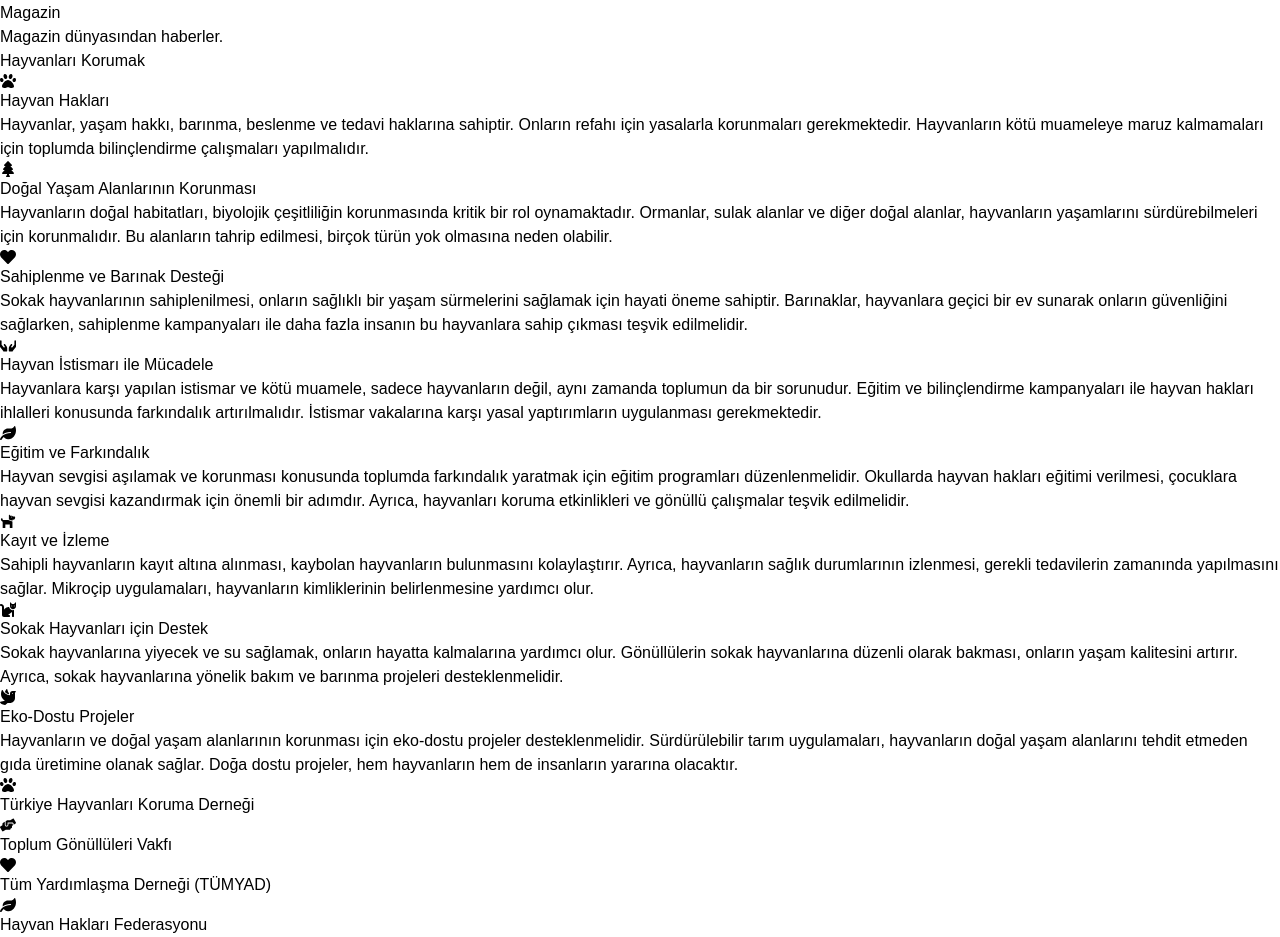
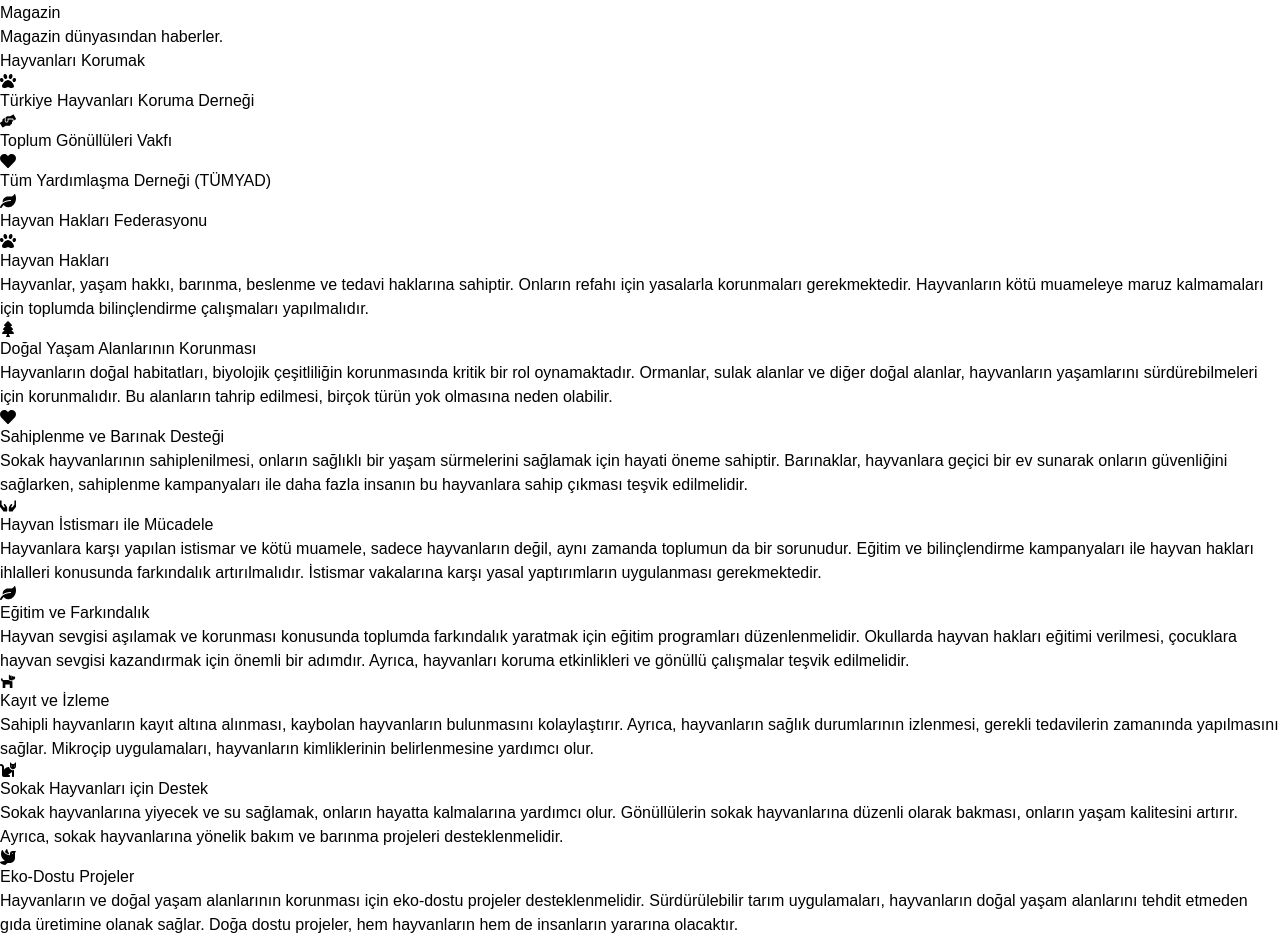
Before and after one commit to mustafakaracuha/sincaps.dev, a Next.js app: page /protecting-animals in a window 1280 px wide. Shown: the part 300-1237 px from the top of the page. Built offline with nearby package versions, Linux system fonts and the light colour scheme.

Commit message:
düzenleme

```diff
--- a/src/app/protecting-animals/page.jsx
+++ b/src/app/protecting-animals/page.jsx
@@ -86,6 +86,16 @@
     return (
         <motion.div initial={{ opacity: 0, y: 10 }} animate={{ opacity: 1, y: 0 }} transition={{ duration: 0.3, delay: 0.1 }} className="w-full h-full overflow-auto pb-24 px-10 max-sm:px-5 py-8">
             <h1 className="text-xl max-sm:text-[16px] flex items-center justify-between gap-4 font-semibold text-gray-600 text-start mb-4">Hayvanları Korumak</h1>
+            <div className="grid grid-cols-1 max-sm:grid-cols-2 lg:grid-cols-4 gap-4 mt-6 mb-6">
+                {donationSites.map((site, index) => (
+                    <a href={site.url} target="_blank" key={index} className={`p-4 rounded-lg flex items-center transition-shadow duration-300 ${site.color}`}>
+                        <div className="flex items-center">
+                            {site.icon}
+                            <h3 className="text-[12px] font-semibold text-white ml-2">{site.name}</h3>
+                        </div>
+                    </a>
+                ))}
+            </div>
             <ul className="space-y-3">
                 {animalProtectionTopics.map((topic, index) => (
                     <motion.li
@@ -103,16 +113,6 @@
                     </motion.li>
                 ))}
             </ul>
-            <div className="grid grid-cols-1 sm:grid-cols-2 lg:grid-cols-4 gap-4 mt-6">
-                {donationSites.map((site, index) => (
-                    <a href={site.url} target="_blank" key={index} className={`p-4 rounded-lg transition-shadow duration-300 ${site.color}`}>
-                        <div className="flex items-center">
-                            {site.icon}
-                            <h3 className="text-[12px] font-semibold text-white ml-2">{site.name}</h3>
-                        </div>
-                    </a>
-                ))}
-            </div>
         </motion.div>
     );
 }
```
